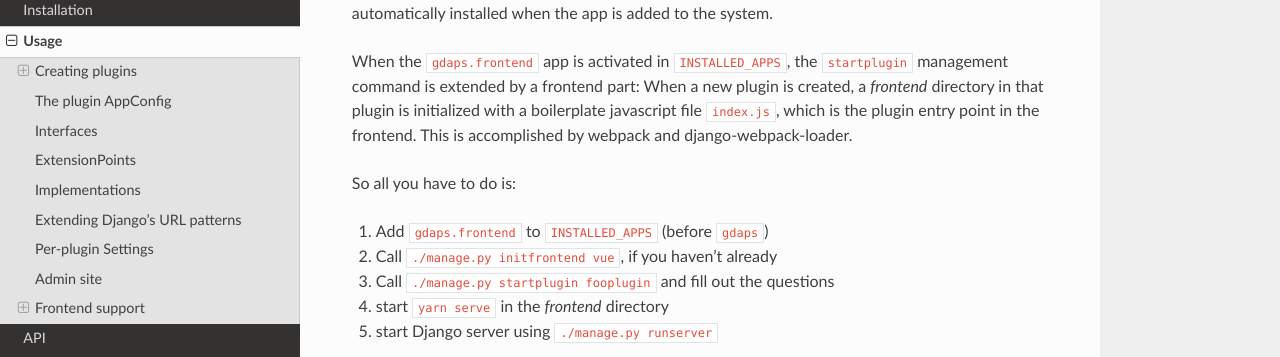
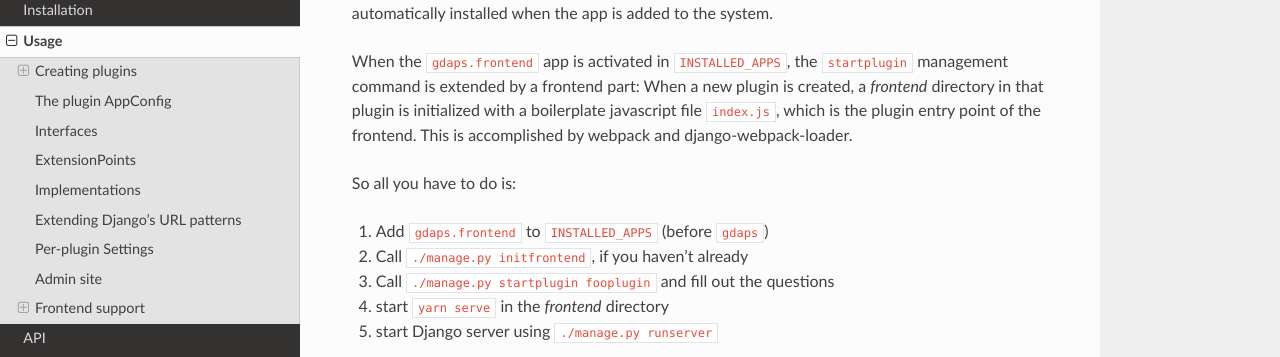
Before and after one commit to rogue707Dev/django-gdaps, a Sphinx documentation site: the page built from docs/usage.rst, in a window 1280 px wide and 900 px high, scrolled down 5880 px. Shown: the part 171-528 px from the top of the window. Built offline with Sphinx 7.4.7 and the Read the Docs theme 2.0.0, drawn with Linux system fonts in a browser that asks for light colours; pages that are not in the unit, such as notebooks, are missing from menus.

Commit message:
docs update

```diff
--- a/docs/usage.rst
+++ b/docs/usage.rst
@@ -319,12 +319,12 @@ GDAPS app can use a *frontend* directory which contains an installable npm modul
 
 When the ``gdaps.frontend`` app is activated in
 ``INSTALLED_APPS``, the ``startplugin`` management command is extended by a frontend part: When a new plugin is created, a *frontend* directory in that plugin is
-initialized with a boilerplate javascript file ``index.js``, which is the plugin entry point in the frontend. This is accomplished by webpack and django-webpack-loader.
+initialized with a boilerplate javascript file ``index.js``, which is the plugin entry point of the frontend. This is accomplished by webpack and django-webpack-loader.
 
 So all you have to do is:
 
 #. Add ``gdaps.frontend`` to ``INSTALLED_APPS`` (before ``gdaps``)
-#. Call ``./manage.py initfrontend vue``, if you haven't already
+#. Call ``./manage.py initfrontend``, if you haven't already
 #. Call ``./manage.py startplugin fooplugin`` and fill out the questions
 #. start ``yarn serve`` in the *frontend* directory
 #. start Django server using ``./manage.py runserver``
```
